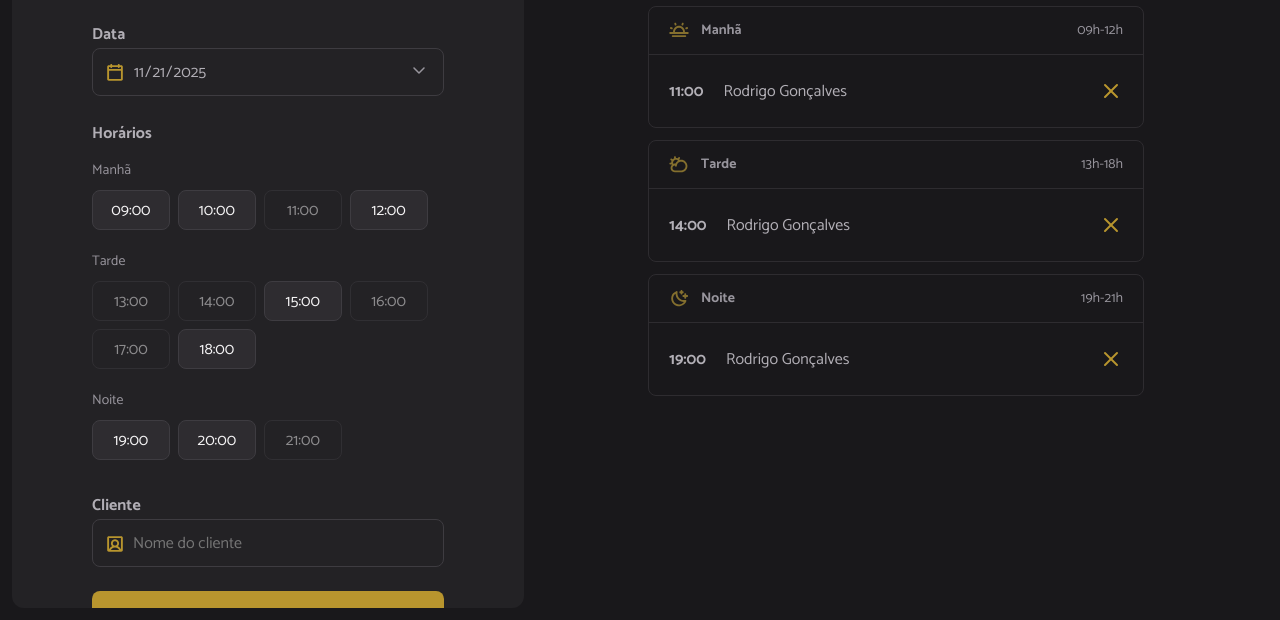
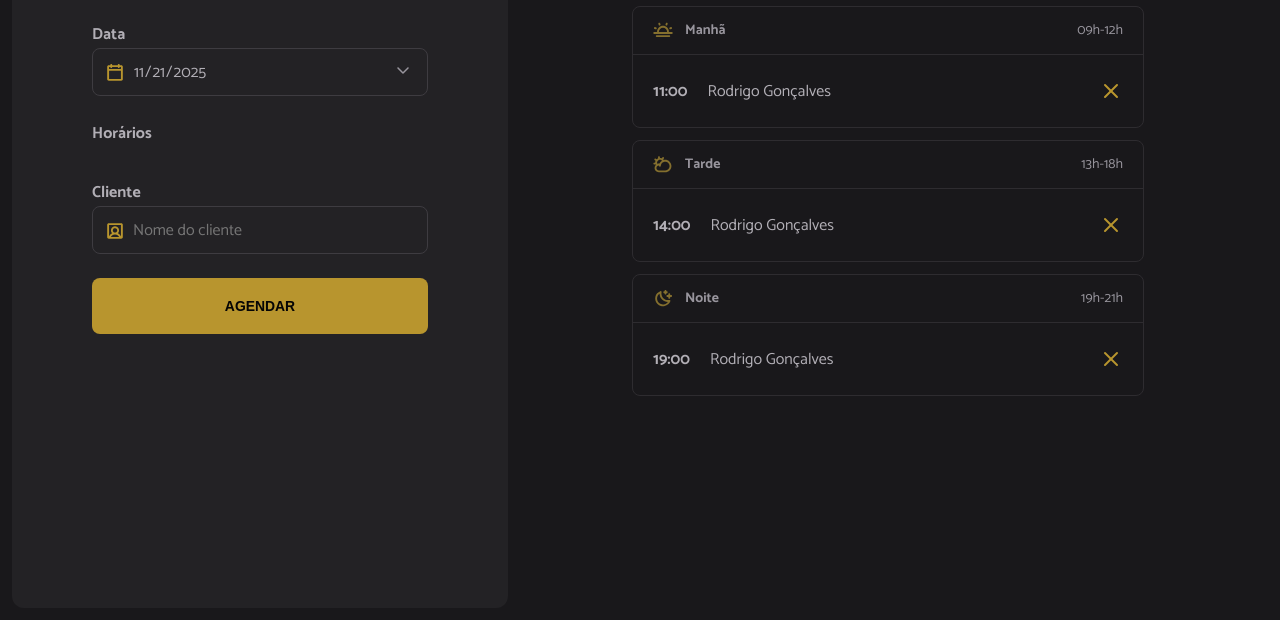
Before and after one commit to ojeanfeli-pe/hairday, a website built with webpack: page index.html in a window 1280 px wide. Shown: the part 180-800 px from the top of the page. Built offline with nearby package versions, Linux system fonts and the light colour scheme.

Commit message:
evento de carregamento do conteúdo e carregamento de horários

```diff
--- a/index.html
+++ b/index.html
@@ -37,67 +37,28 @@
         <span class="label">Horários</span>
         <ul id="hours" class="hours" aria-label="Horários disponíveis de manhã">
           <!-- Exemplo: Manhã -->
-          <li data-period="morning" class="hour-period">Manhã</li>
+          <!-- <li data-period="morning" class="hour-period">Manhã</li>
           <li data-period="morning" value="09:00" class="hour hour-available">
             09:00
-          </li>
-          <li data-period="morning" value="10:00" class="hour hour-available">
-            10:00
-          </li>
-          <li data-period="morning" value="11:00" class="hour hour-unavailable">
-            11:00
-          </li>
-          <li data-period="morning" value="12:00" class="hour hour-available">
-            12:00
-          </li>
+          </li> -->
+
           <!-- Exemplo: Tarde  -->
-          <li data-period="morning" class="hour-period">Tarde</li>
+          <!-- <li data-period="afternoon" class="hour-period">Tarde</li>
           <li
             data-period="afternoon"
             value="13:00"
             class="hour hour-unavailable"
           >
             13:00
-          </li>
-          <li
-            data-period="afternoon"
-            value="14:00"
-            class="hour hour-unavailable"
-          >
-            14:00
-          </li>
-          <li data-period="afternoon" value="15:00" class="hour hour-available">
-            15:00
-          </li>
-          <li
-            data-period="afternoon"
-            value="16:00"
-            class="hour hour-unavailable"
-          >
-            16:00
-          </li>
-          <li
-            data-period="afternoon"
-            value="17:00"
-            class="hour hour-unavailable"
-          >
-            17:00
-          </li>
-          <li data-period="afternoon" value="18:00" class="hour hour-available">
-            18:00
-          </li>
+          </li> -->
+
           <!-- Exemplo: Noite -->
-          <li data-period="morning" class="hour-period">Noite</li>
+          <!-- <li data-period="night" class="hour-period">Noite</li>
 
           <li data-period="night" value="19:00" class="hour hour-available">
             19:00
           </li>
-          <li data-period="night" value="20:00" class="hour hour-available">
-            20:00
-          </li>
-          <li data-period="night" value="21:00" class="hour hour-unavailable">
-            21:00
-          </li>
+         -->
         </ul>
 
         <label for="client" class="label">Cliente</label>
--- a/src/main.js
+++ b/src/main.js
@@ -11,3 +11,4 @@ import "./styles/schedule.css"
 
 //JS
 import "./modules/form/submit.js"
+import "./modules/page-load.js"
--- /dev/null
+++ b/src/modules/form/hours-load.js
@@ -0,0 +1,18 @@
+import dayjs from "dayjs"
+
+import { openingHours } from "../../utils/opening-hours.js"
+
+export function hoursLoad( {date} ){
+    const opening = openingHours.map((hour) => {
+        //Recupera somente a hora.
+        const [schedulesHour] = hour.split(":")
+
+        //Adiciona a hora na date e verifica se está no passado
+        const isHourPast = dayjs(date).add(schedulesHour,"hour").isAfter(dayjs())
+
+        return {
+            hour,
+            avaiable: isHourPast,
+        }
+    })
+}
--- /dev/null
+++ b/src/modules/page-load.js
@@ -0,0 +1,5 @@
+import {schedulesDay} from "./schedules/load.js"
+
+document.addEventListener("DOMContentLoaded", function(){
+    schedulesDay()
+} )
--- /dev/null
+++ b/src/modules/schedules/load.js
@@ -0,0 +1,14 @@
+import {hoursLoad} from "../form/hours-load.js"
+
+//Seleciona o input de data
+const selectedDate = document.getElementById("date")
+
+export function schedulesDay(){
+    //Obtem a data do input
+    const date = selectedDate.value
+
+    //Renderiza as horas disponiveis
+    hoursLoad({date})
+    //Os horários disponiveis (horário)
+
+}
```
